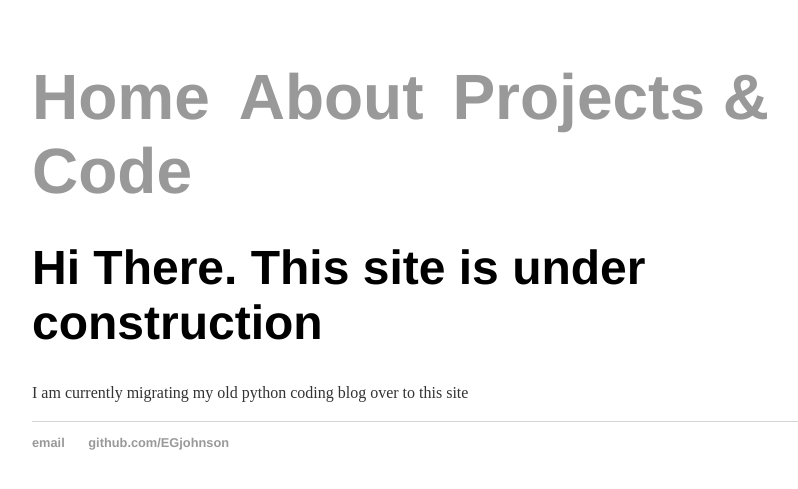
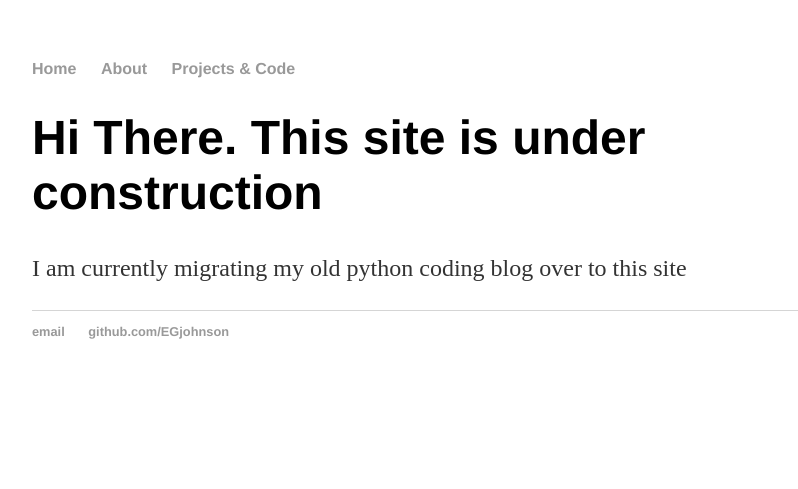
Before and after one commit to EGjohnson/EGjohnson.github.io, a Jekyll site: the page built from index.html, in a window 1280 px wide. Shown: the top 489 px of the page, without its empty margins (160-958 px from the left). Built offline with Jekyll 4.4.1, drawn with Linux system fonts in a browser that asks for light colours.

Commit message:
reset css

```diff
--- a/css/main.css
+++ b/css/main.css
@@ -2,27 +2,13 @@ body {
     margin: 60px auto;
     width: 70%;
 }
-nav ul {
-    font-family:'Helvetica', 'Arial', 'Sans-Serif';
-    padding: 0px;
-    list-style: none;
-    font-weight: bold;
-    font-size: 2.0em;
-}
-nav ul li {
-    display: inline;
-    margin-right: 20px;
-    font-size: 2.0em;
-}
-
-footer ul {
+nav ul, footer ul {
     font-family:'Helvetica', 'Arial', 'Sans-Serif';
     padding: 0px;
     list-style: none;
     font-weight: bold;
 }
-
-footer ul li {
+nav ul li, footer ul li {
     display: inline;
     margin-right: 20px;
 }
@@ -34,11 +20,11 @@ a:hover {
     text-decoration: underline;
 }
 h1 {
-    font-size: 3.0em;
+    font-size: 3em;
     font-family:'Helvetica', 'Arial', 'Sans-Serif';
 }
 p {
-    font-size: 1.0em;
+    font-size: 1.5em;
     line-height: 1.4em;
     color: #333;
 }
@@ -55,3 +41,4 @@ ul.posts {
 ul.posts li {
     list-style: none;
 }
+Don't forget to commit the new CSS file!
```
